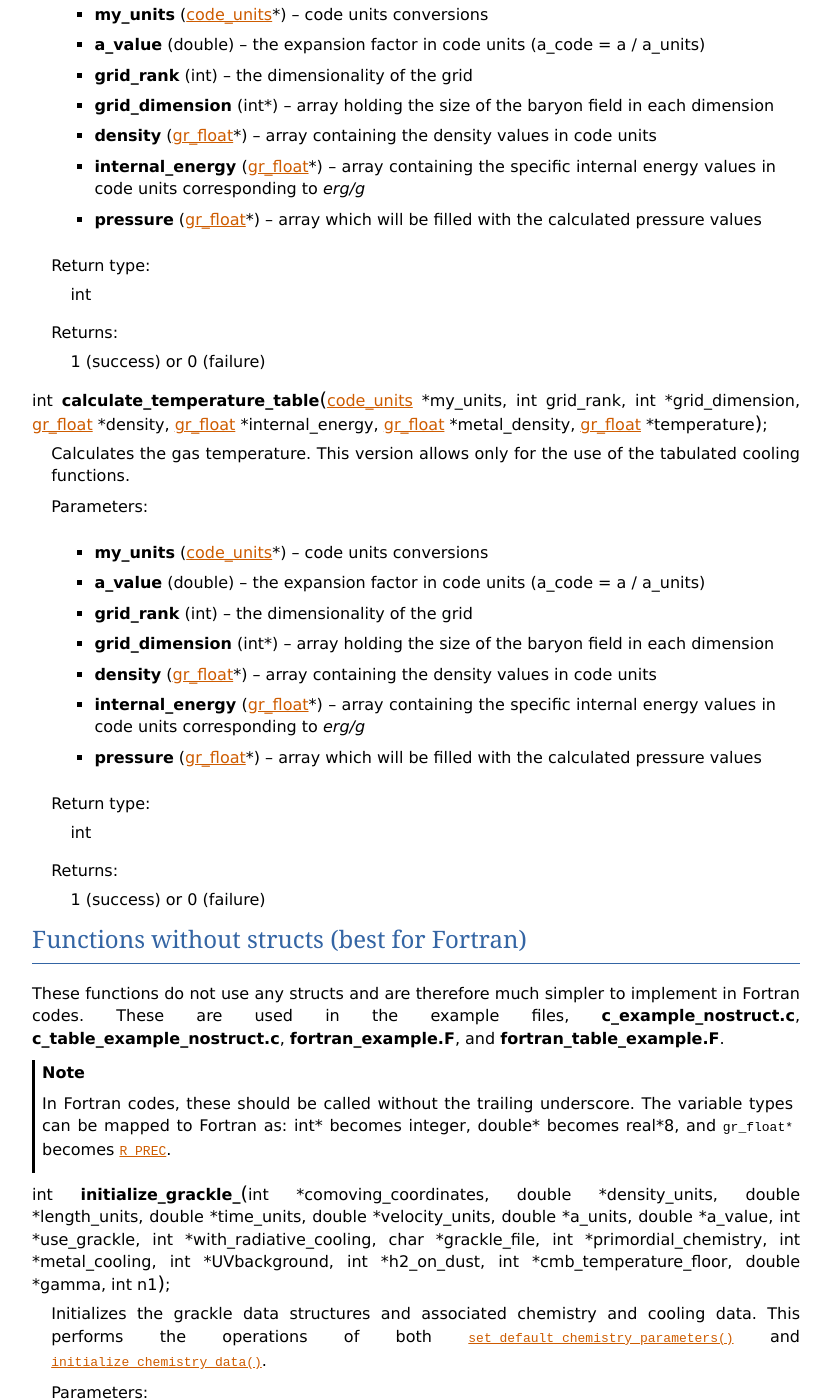
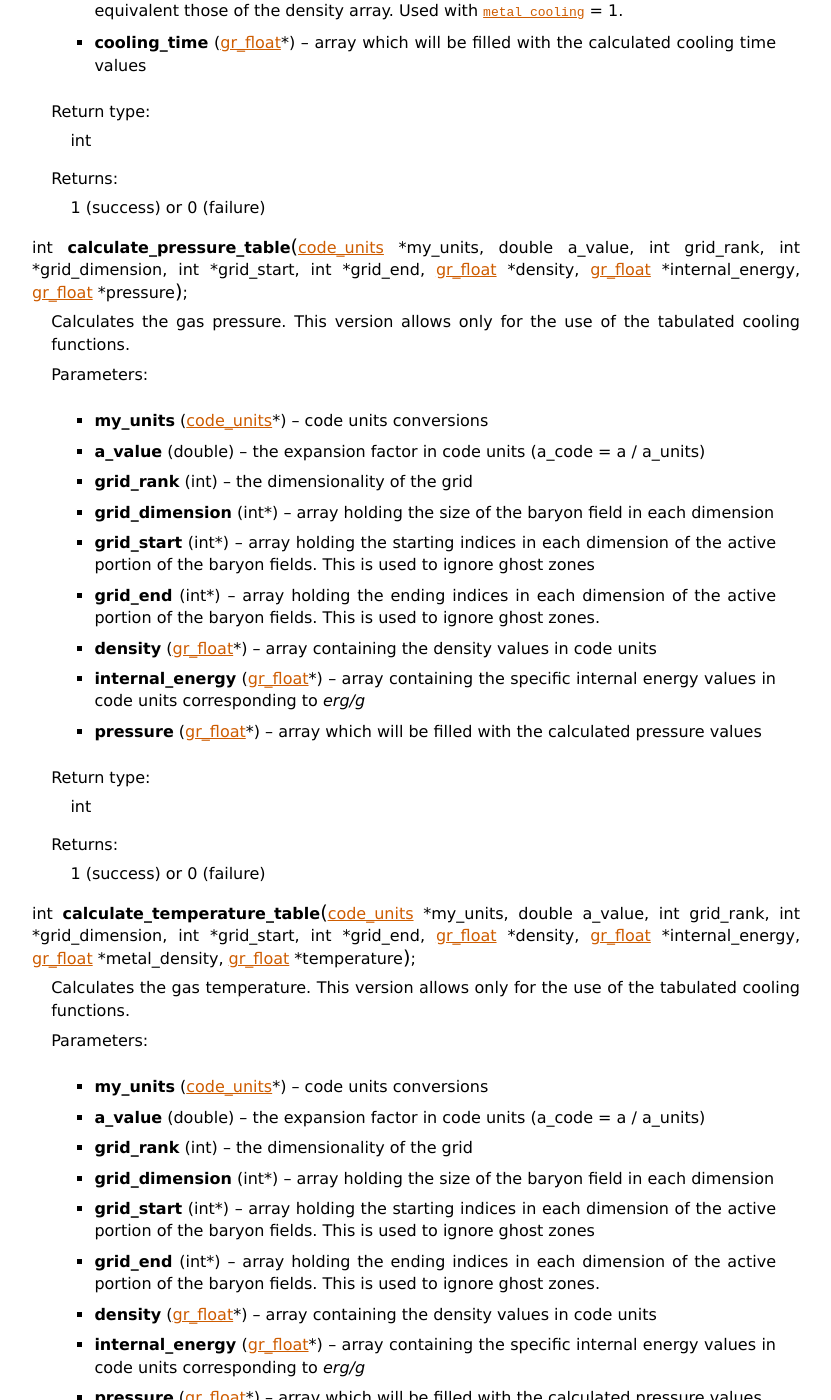
Before and after one commit to grackle-project/grackle, a Sphinx documentation site: the page built from doc/source/Reference.rst, in a window 1280 px wide and 1400 px high, scrolled down 7517 px. Shown: the whole window, without its empty margins (48-879 px from the left). Built offline with Sphinx 7.4.7, drawn with Linux system fonts in a browser that asks for light colours; some of the changed text lies outside the part shown.

Commit message:
Updating reference docs.

```diff
--- a/doc/source/Reference.rst
+++ b/doc/source/Reference.rst
@@ -89,7 +89,7 @@ to control the unit system.  These functions are used in the examples,
    :rtype: int
    :returns: 1 (success) or 0 (failure)
 
-.. c:function:: int calculate_gamma(code_units *my_units, int grid_rank, int *grid_dimension, gr_float *density, gr_float *internal_energy, gr_float *HI_density, gr_float *HII_density, gr_float *HM_density, gr_float *HeI_density, gr_float *HeII_density, gr_float *HeIII_density, gr_float *H2I_density, gr_float *H2II_density, gr_float *DI_density, gr_float *DII_density, gr_float *HDI_density, gr_float *e_density, gr_float *metal_density, gr_float *my_gamma);
+.. c:function:: int calculate_gamma(code_units *my_units, double a_value, int grid_rank, int *grid_dimension, int *grid_start, int *grid_end, gr_float *density, gr_float *internal_energy, gr_float *HI_density, gr_float *HII_density, gr_float *HM_density, gr_float *HeI_density, gr_float *HeII_density, gr_float *HeIII_density, gr_float *H2I_density, gr_float *H2II_density, gr_float *DI_density, gr_float *DII_density, gr_float *HDI_density, gr_float *e_density, gr_float *metal_density, gr_float *my_gamma);
 
    Calculates the effective adiabatic index.  This is only useful with
    :c:data:`primordial_chemistry` >= 2 as the only thing that alters gamma from the single
@@ -99,6 +99,8 @@ to control the unit system.  These functions are used in the examples,
    :param double a_value: the expansion factor in code units (a_code = a / a_units)
    :param int grid_rank: the dimensionality of the grid
    :param int* grid_dimension: array holding the size of the baryon field in each dimension
+   :param int* grid_start: array holding the starting indices in each dimension of the active portion of the baryon fields.  This is used to ignore ghost zones
+   :param int* grid_end: array holding the ending indices in each dimension of the active portion of the baryon fields.  This is used to ignore ghost zones.
    :param gr_float* density: array containing the density values in code units
    :param gr_float* internal_energy: array containing the specific internal energy values in code units corresponding to *erg/g*
    :param gr_float* HI_density, HII_density, HM_density, HeI_density, HeII_density, HeIII_density, H2I_density, H2II_density, DI_density, DII_density, HDI_density, e_density, metal_density: arrays containing the species densities in code units equivalent those of the density array
@@ -106,7 +108,7 @@ to control the unit system.  These functions are used in the examples,
    :rtype: int
    :returns: 1 (success) or 0 (failure)
 
-.. c:function:: int calculate_pressure(code_units *my_units, int grid_rank, int *grid_dimension, gr_float *density, gr_float *internal_energy, gr_float *HI_density, gr_float *HII_density, gr_float *HM_density, gr_float *HeI_density, gr_float *HeII_density, gr_float *HeIII_density, gr_float *H2I_density, gr_float *H2II_density, gr_float *DI_density, gr_float *DII_density, gr_float *HDI_density, gr_float *e_density, gr_float *metal_density, gr_float *pressure);
+.. c:function:: int calculate_pressure(code_units *my_units, double a_value, int grid_rank, int *grid_dimension, int *grid_start, int *grid_end, gr_float *density, gr_float *internal_energy, gr_float *HI_density, gr_float *HII_density, gr_float *HM_density, gr_float *HeI_density, gr_float *HeII_density, gr_float *HeIII_density, gr_float *H2I_density, gr_float *H2II_density, gr_float *DI_density, gr_float *DII_density, gr_float *HDI_density, gr_float *e_density, gr_float *metal_density, gr_float *pressure);
 
    Calculates the gas pressure.
 
@@ -114,6 +116,8 @@ to control the unit system.  These functions are used in the examples,
    :param double a_value: the expansion factor in code units (a_code = a / a_units)
    :param int grid_rank: the dimensionality of the grid
    :param int* grid_dimension: array holding the size of the baryon field in each dimension
+   :param int* grid_start: array holding the starting indices in each dimension of the active portion of the baryon fields.  This is used to ignore ghost zones
+   :param int* grid_end: array holding the ending indices in each dimension of the active portion of the baryon fields.  This is used to ignore ghost zones.
    :param gr_float* density: array containing the density values in code units
    :param gr_float* internal_energy: array containing the specific internal energy values in code units corresponding to *erg/g*
    :param gr_float* HI_density, HII_density, HM_density, HeI_density, HeII_density, HeIII_density, H2I_density, H2II_density, DI_density, DII_density, HDI_density, e_density, metal_density: arrays containing the species densities in code units equivalent those of the density array
@@ -121,7 +125,7 @@ to control the unit system.  These functions are used in the examples,
    :rtype: int
    :returns: 1 (success) or 0 (failure)
 
-.. c:function:: int calculate_temperature(code_units *my_units, int grid_rank, int *grid_dimension, gr_float *density, gr_float *internal_energy, gr_float *HI_density, gr_float *HII_density, gr_float *HM_density, gr_float *HeI_density, gr_float *HeII_density, gr_float *HeIII_density, gr_float *H2I_density, gr_float *H2II_density, gr_float *DI_density, gr_float *DII_density, gr_float *HDI_density, gr_float *e_density, gr_float *metal_density, gr_float *temperature);
+.. c:function:: int calculate_temperature(code_units *my_units, double a_value, int grid_rank, int *grid_dimension, int *grid_start, int *grid_end, gr_float *density, gr_float *internal_energy, gr_float *HI_density, gr_float *HII_density, gr_float *HM_density, gr_float *HeI_density, gr_float *HeII_density, gr_float *HeIII_density, gr_float *H2I_density, gr_float *H2II_density, gr_float *DI_density, gr_float *DII_density, gr_float *HDI_density, gr_float *e_density, gr_float *metal_density, gr_float *temperature);
 
    Calculates the gas temperature.
 
@@ -129,6 +133,8 @@ to control the unit system.  These functions are used in the examples,
    :param double a_value: the expansion factor in code units (a_code = a / a_units)
    :param int grid_rank: the dimensionality of the grid
    :param int* grid_dimension: array holding the size of the baryon field in each dimension
+   :param int* grid_start: array holding the starting indices in each dimension of the active portion of the baryon fields.  This is used to ignore ghost zones
+   :param int* grid_end: array holding the ending indices in each dimension of the active portion of the baryon fields.  This is used to ignore ghost zones.
    :param gr_float* density: array containing the density values in code units
    :param gr_float* internal_energy: array containing the specific internal energy values in code units corresponding to *erg/g*
    :param gr_float* HI_density, HII_density, HM_density, HeI_density, HeII_density, HeIII_density, H2I_density, H2II_density, DI_density, DII_density, HDI_density, e_density, metal_density: arrays containing the species densities in code units equivalent those of the density array
@@ -183,7 +189,7 @@ and use only the tabulated cooling rates (no chemistry).
    :rtype: int
    :returns: 1 (success) or 0 (failure)
 
-.. c:function:: int calculate_pressure_table(code_units *my_units, int grid_rank, int *grid_dimension, gr_float *density, gr_float *internal_energy, gr_float *pressure);
+.. c:function:: int calculate_pressure_table(code_units *my_units, double a_value, int grid_rank, int *grid_dimension, int *grid_start, int *grid_end, gr_float *density, gr_float *internal_energy, gr_float *pressure);
 
    Calculates the gas pressure.  This version allows only for the use of the
    tabulated cooling functions.
@@ -192,13 +198,15 @@ and use only the tabulated cooling rates (no chemistry).
    :param double a_value: the expansion factor in code units (a_code = a / a_units)
    :param int grid_rank: the dimensionality of the grid
    :param int* grid_dimension: array holding the size of the baryon field in each dimension
+   :param int* grid_start: array holding the starting indices in each dimension of the active portion of the baryon fields.  This is used to ignore ghost zones
+   :param int* grid_end: array holding the ending indices in each dimension of the active portion of the baryon fields.  This is used to ignore ghost zones.
    :param gr_float* density: array containing the density values in code units
    :param gr_float* internal_energy: array containing the specific internal energy values in code units corresponding to *erg/g*
    :param gr_float* pressure: array which will be filled with the calculated pressure values
    :rtype: int
    :returns: 1 (success) or 0 (failure)
 
-.. c:function:: int calculate_temperature_table(code_units *my_units, int grid_rank, int *grid_dimension, gr_float *density, gr_float *internal_energy, gr_float *metal_density, gr_float *temperature);
+.. c:function:: int calculate_temperature_table(code_units *my_units, double a_value, int grid_rank, int *grid_dimension, int *grid_start, int *grid_end, gr_float *density, gr_float *internal_energy, gr_float *metal_density, gr_float *temperature);
 
    Calculates the gas temperature.  This version allows only for the use of
    the tabulated cooling functions.
@@ -207,6 +215,8 @@ and use only the tabulated cooling rates (no chemistry).
    :param double a_value: the expansion factor in code units (a_code = a / a_units)
    :param int grid_rank: the dimensionality of the grid
    :param int* grid_dimension: array holding the size of the baryon field in each dimension
+   :param int* grid_start: array holding the starting indices in each dimension of the active portion of the baryon fields.  This is used to ignore ghost zones
+   :param int* grid_end: array holding the ending indices in each dimension of the active portion of the baryon fields.  This is used to ignore ghost zones.
    :param gr_float* density: array containing the density values in code units
    :param gr_float* internal_energy: array containing the specific internal energy values in code units corresponding to *erg/g*
    :param gr_float* pressure: array which will be filled with the calculated pressure values
@@ -257,17 +267,17 @@ in Fortran codes.  These are used in the example files, **c_example_nostruct.c**
 
    Calculates the instantaneous cooling time.
 
-.. c:function:: int calculate_gamma_(int *comoving_coordinates, double *density_units, double *length_units, double *time_units, double *velocity_units, double *a_units, int *grid_rank, int *grid_dimension, gr_float *density, gr_float *internal_energy, gr_float *HI_density, gr_float *HII_density, gr_float *HM_density, gr_float *HeI_density, gr_float *HeII_density, gr_float *HeIII_density, gr_float *H2I_density, gr_float *H2II_density, gr_float *DI_density, gr_float *DII_density, gr_float *HDI_density, gr_float *e_density, gr_float *metal_density, gr_float *my_gamma);
+.. c:function:: int calculate_gamma_(int *comoving_coordinates, double *density_units, double *length_units, double *time_units, double *velocity_units, double *a_units, double *a_value, int *grid_rank, int *grid_dimension, int *grid_start, int *grid_end, gr_float *density, gr_float *internal_energy, gr_float *HI_density, gr_float *HII_density, gr_float *HM_density, gr_float *HeI_density, gr_float *HeII_density, gr_float *HeIII_density, gr_float *H2I_density, gr_float *H2II_density, gr_float *DI_density, gr_float *DII_density, gr_float *HDI_density, gr_float *e_density, gr_float *metal_density, gr_float *my_gamma);
 
    Calculates the effective adiabatic index.  This is only useful with
    :c:data:`primordial_chemistry` >= 2 as the only thing that alters gamma from the single
    value is H\ :sub:`2`.
 
-.. c:function:: int calculate_pressure_(int *comoving_coordinates, double *density_units, double *length_units, double *time_units, double *velocity_units, double *a_units, int *grid_rank, int *grid_dimension, gr_float *density, gr_float *internal_energy, gr_float *HI_density, gr_float *HII_density, gr_float *HM_density, gr_float *HeI_density, gr_float *HeII_density, gr_float *HeIII_density, gr_float *H2I_density, gr_float *H2II_density, gr_float *DI_density, gr_float *DII_density, gr_float *HDI_density, gr_float *e_density, gr_float *metal_density, gr_float *pressure);
+.. c:function:: int calculate_pressure_(int *comoving_coordinates, double *density_units, double *length_units, double *time_units, double *velocity_units, double *a_units, double *a_value, int *grid_rank, int *grid_dimension, int *grid_start, int *grid_end, gr_float *density, gr_float *internal_energy, gr_float *HI_density, gr_float *HII_density, gr_float *HM_density, gr_float *HeI_density, gr_float *HeII_density, gr_float *HeIII_density, gr_float *H2I_density, gr_float *H2II_density, gr_float *DI_density, gr_float *DII_density, gr_float *HDI_density, gr_float *e_density, gr_float *metal_density, gr_float *pressure);
 
    Calculates the gas pressure.
 
-.. c:function:: int calculate_temperature_(int *comoving_coordinates, double *density_units, double *length_units, double *time_units, double *velocity_units, double *a_units, int *grid_rank, int *grid_dimension, gr_float *density, gr_float *internal_energy, gr_float *HI_density, gr_float *HII_density, gr_float *HM_density, gr_float *HeI_density, gr_float *HeII_density, gr_float *HeIII_density, gr_float *H2I_density, gr_float *H2II_density, gr_float *DI_density, gr_float *DII_density, gr_float *HDI_density, gr_float *e_density, gr_float *metal_density, gr_float *temperature);
+.. c:function:: int calculate_temperature_(int *comoving_coordinates, double *density_units, double *length_units, double *time_units, double *velocity_units, double *a_units, double *a_value, int *grid_rank, int *grid_dimension, int *grid_start, int *grid_end, gr_float *density, gr_float *internal_energy, gr_float *HI_density, gr_float *HII_density, gr_float *HM_density, gr_float *HeI_density, gr_float *HeII_density, gr_float *HeIII_density, gr_float *H2I_density, gr_float *H2II_density, gr_float *DI_density, gr_float *DII_density, gr_float *HDI_density, gr_float *e_density, gr_float *metal_density, gr_float *temperature);
 
    Calculates the gas temperature.
 
@@ -288,12 +298,12 @@ and use only the tabulated cooling rates (no chemistry).
    Calculates the instantaneous cooling time.  This version allows only for the
    use of the tabulated cooling functions.
 
-.. c:function:: int calculate_pressure_table_(int *comoving_coordinates, double *density_units, double *length_units, double *time_units, double *velocity_units, double *a_units, int *grid_rank, int *grid_dimension, gr_float *density, gr_float *internal_energy, gr_float *pressure);
+.. c:function:: int calculate_pressure_table_(int *comoving_coordinates, double *density_units, double *length_units, double *time_units, double *velocity_units, double *a_units, double *a_value, int *grid_rank, int *grid_dimension, int *grid_start, int *grid_end, gr_float *density, gr_float *internal_energy, gr_float *pressure);
 
    Calculates the gas pressure.  This version allows only for the use of the
    tabulated cooling functions.
 
-.. c:function:: int calculate_temperature_table_(int *comoving_coordinates, double *density_units, double *length_units, double *time_units, double *velocity_units, double *a_units, int *grid_rank, int *grid_dimension, gr_float *density, gr_float *internal_energy, gr_float *metal_density, gr_float *temperature);
+.. c:function:: int calculate_temperature_table_(int *comoving_coordinates, double *density_units, double *length_units, double *time_units, double *velocity_units, double *a_units, double *a_value, int *grid_rank, int *grid_dimension, int *grid_start, int *grid_end, gr_float *density, gr_float *internal_energy, gr_float *metal_density, gr_float *temperature);
 
    Calculates the gas temperature.  This version allows only for the use of
    the tabulated cooling functions.
@@ -332,17 +342,17 @@ functions with different parameter values within a single code.
 
    Calculates the instantaneous cooling time.
 
-.. c:function:: int _calculate_gamma(chemistry_data *my_chemistry, code_units *my_units, int grid_rank, int *grid_dimension, gr_float *density, gr_float *internal_energy, gr_float *HI_density, gr_float *HII_density, gr_float *HM_density, gr_float *HeI_density, gr_float *HeII_density, gr_float *HeIII_density, gr_float *H2I_density, gr_float *H2II_density, gr_float *DI_density, gr_float *DII_density, gr_float *HDI_density, gr_float *e_density, gr_float *metal_density, gr_float *my_gamma);
+.. c:function:: int _calculate_gamma(chemistry_data *my_chemistry, code_units *my_units, double a_value, int grid_rank, int *grid_dimension, int *grid_start, int *grid_end, gr_float *density, gr_float *internal_energy, gr_float *HI_density, gr_float *HII_density, gr_float *HM_density, gr_float *HeI_density, gr_float *HeII_density, gr_float *HeIII_density, gr_float *H2I_density, gr_float *H2II_density, gr_float *DI_density, gr_float *DII_density, gr_float *HDI_density, gr_float *e_density, gr_float *metal_density, gr_float *my_gamma);
 
    Calculates the effective adiabatic index.  This is only useful with
    :c:data:`primordial_chemistry` >= 2 as the only thing that alters gamma from the single
    value is H\ :sub:`2`.
 
-.. c:function:: int _calculate_pressure(chemistry_data *my_chemistry, code_units *my_units, int grid_rank, int *grid_dimension, gr_float *density, gr_float *internal_energy, gr_float *HI_density, gr_float *HII_density, gr_float *HM_density, gr_float *HeI_density, gr_float *HeII_density, gr_float *HeIII_density, gr_float *H2I_density, gr_float *H2II_density, gr_float *DI_density, gr_float *DII_density, gr_float *HDI_density, gr_float *e_density, gr_float *metal_density, gr_float *pressure);
+.. c:function:: int _calculate_pressure(chemistry_data *my_chemistry, code_units *my_units, double a_value, int grid_rank, int *grid_dimension, int *grid_start, int *grid_end, gr_float *density, gr_float *internal_energy, gr_float *HI_density, gr_float *HII_density, gr_float *HM_density, gr_float *HeI_density, gr_float *HeII_density, gr_float *HeIII_density, gr_float *H2I_density, gr_float *H2II_density, gr_float *DI_density, gr_float *DII_density, gr_float *HDI_density, gr_float *e_density, gr_float *metal_density, gr_float *pressure);
 
    Calculates the gas pressure.
 
-.. c:function:: int _calculate_temperature(chemistry_data *my_chemistry, code_units *my_units, int grid_rank, int *grid_dimension, gr_float *density, gr_float *internal_energy, gr_float *HI_density, gr_float *HII_density, gr_float *HM_density, gr_float *HeI_density, gr_float *HeII_density, gr_float *HeIII_density, gr_float *H2I_density, gr_float *H2II_density, gr_float *DI_density, gr_float *DII_density, gr_float *HDI_density, gr_float *e_density, gr_float *metal_density, gr_float *temperature);
+.. c:function:: int _calculate_temperature(chemistry_data *my_chemistry, code_units *my_units, double a_value, int grid_rank, int *grid_dimension, int *grid_start, int *grid_end, gr_float *density, gr_float *internal_energy, gr_float *HI_density, gr_float *HII_density, gr_float *HM_density, gr_float *HeI_density, gr_float *HeII_density, gr_float *HeIII_density, gr_float *H2I_density, gr_float *H2II_density, gr_float *DI_density, gr_float *DII_density, gr_float *HDI_density, gr_float *e_density, gr_float *metal_density, gr_float *temperature);
 
    Calculates the gas temperature.
 
@@ -363,12 +373,12 @@ and use only the tabulated cooling rates (no chemistry).
    Calculates the instantaneous cooling time.  This version allows only for the
    use of the tabulated cooling functions.
 
-.. c:function:: int _calculate_pressure_table(chemistry_data *my_chemistry, code_units *my_units, int grid_rank, int *grid_dimension, gr_float *density, gr_float *internal_energy, gr_float *pressure);
+.. c:function:: int _calculate_pressure_table(chemistry_data *my_chemistry, code_units *my_units, double a_value, int grid_rank, int *grid_dimension, int *grid_start, int *grid_end, gr_float *density, gr_float *internal_energy, gr_float *pressure);
 
    Calculates the gas pressure.  This version allows only for the use of the
    tabulated cooling functions.
 
-.. c:function:: int _calculate_temperature_table(chemistry_data *my_chemistry, code_units *my_units, int grid_rank, int *grid_dimension, gr_float *density, gr_float *internal_energy, gr_float *metal_density, gr_float *temperature);
+.. c:function:: int _calculate_temperature_table(chemistry_data *my_chemistry, code_units *my_units, double a_value, int grid_rank, int *grid_dimension, int *grid_start, int *grid_end, gr_float *density, gr_float *internal_energy, gr_float *metal_density, gr_float *temperature);
 
    Calculates the gas temperature.  This version allows only for the use of
    the tabulated cooling functions.
```
